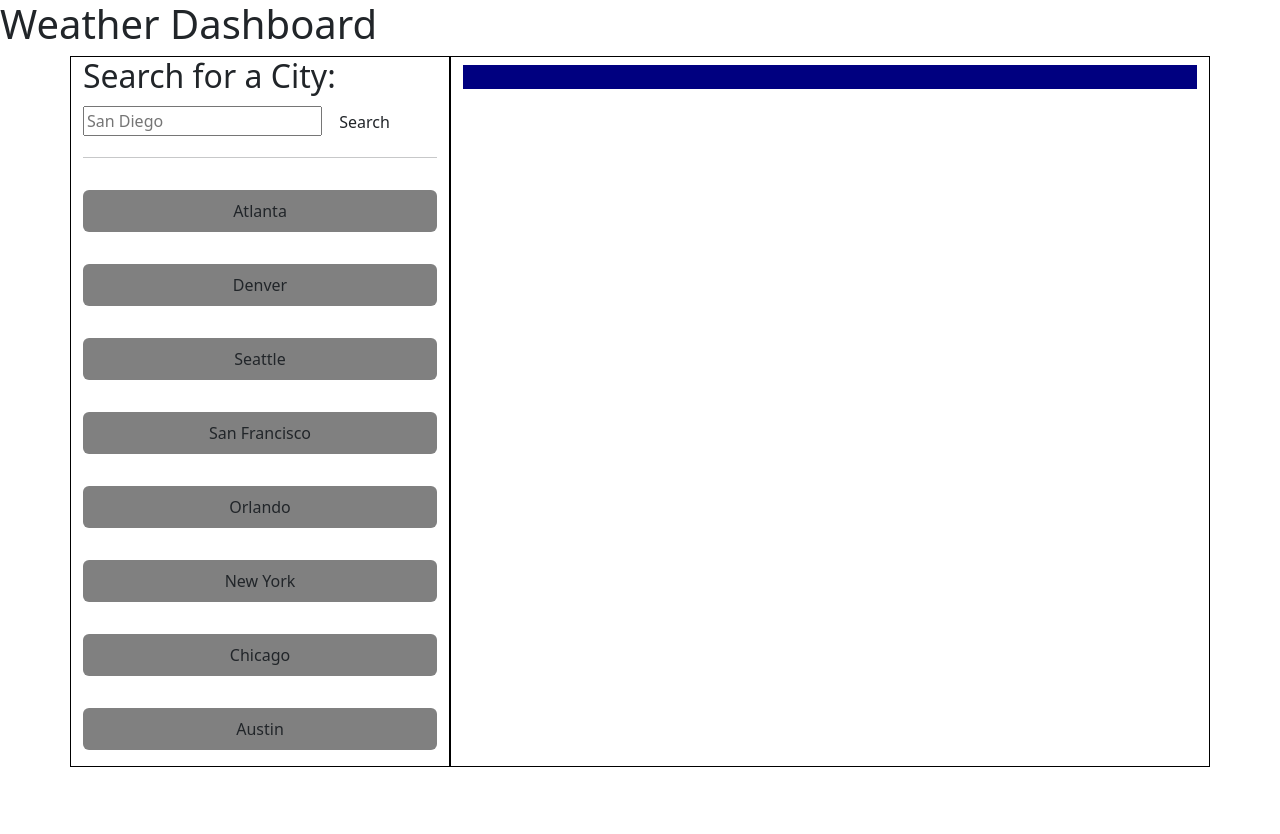
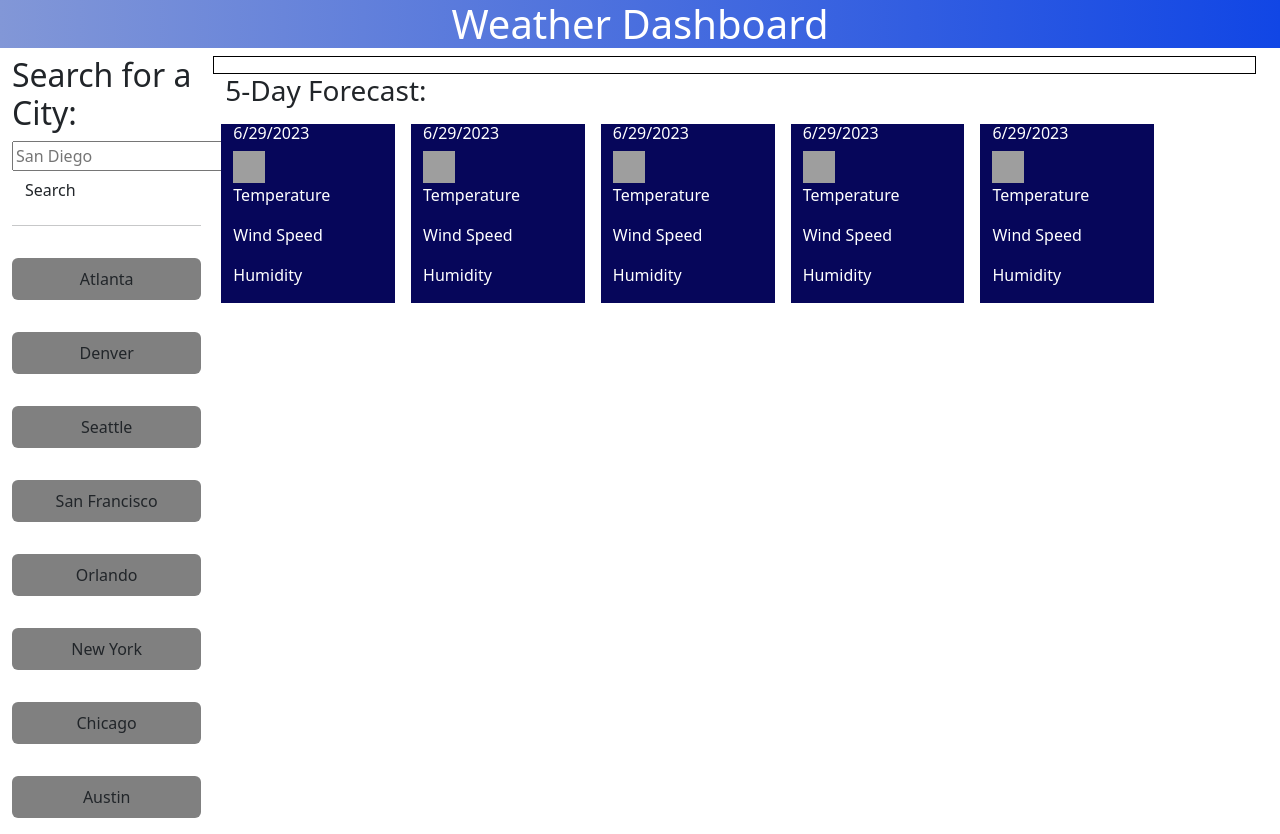
Before and after one commit to Z-Alfadl/Module-6-Challenge, a plain HTML site: page index.html in a window 1280 px wide. Before the commit the page ends 800 px from the top, so only its background shows below. Drawn offline with nearby package versions, Linux system fonts and the light colour scheme; no server answers; grey boxes are pictures that could not be loaded.

Commit message:
add submit function

```diff
--- a/Assets/script/script.js
+++ b/Assets/script/script.js
@@ -29,7 +29,7 @@ function getWeather(lat, lon) {
 
             //Populates main card with today's weather
             weatherToday(data)
-            weatherForecast(data)
+            // weatherForecast(data)
         })
 }
 //Takes the search input and uses it to make an API call and access city's latitude and longitude
@@ -55,8 +55,8 @@ function weatherToday(data) {
     var d = new Date(data.list[0].dt *1000)
     var todaysDate = d.toLocaleDateString();
 
-    weatherEl.src = `https://openweathermap.org/img/wn/${weatherIcon}@2x.png`
-    cityHeader.textContent = `${cityName} ${todaysDate}`
+    // weatherEl.src = `https://openweathermap.org/img/wn/${weatherIcon}@2x.png`
+    cityHeader.innerHTML = `${cityName} ${todaysDate} <img src="https://openweathermap.org/img/wn/${weatherIcon}@2x.png">`
     tempEl.textContent = `Temperature: ${temperature}F`
     windEl.textContent = `Wind Speed: ${windSpeed} MPH`
     humidityEl.textContent = `Humidity: ${humidity}%`
@@ -82,5 +82,18 @@ function weatherForecast(data) {
 
     }
 }
-getLocation('Washington DC')
+
+var cityForm = document.getElementById("city-form")
+var cityInput = document.getElementById("city-input")
+
+function formSubmit(e) {
+    e.preventDefault()
+    if (cityInput.value === "") {
+        alert("please enter a city name")
+    } else {
+        getLocation(cityInput.value)
+    }
+}
+cityForm.addEventListener('submit', formSubmit)
+// getLocation('Washington DC')
 // button.addEventListener("click", getLocation)
--- a/Assets/style/style.css
+++ b/Assets/style/style.css
@@ -1,21 +1,31 @@
 .left {
-    border: 1px solid black
+    /* border: 1px solid black */
 }
 
 .right {
-    border: 1px solid black;
+    /* border: 1px solid black; */
+}
+header {
+    background-image: linear-gradient(to right, rgb(130, 151, 215), rgb(17, 70, 229));
+    color: white;
+    text-align: center;
 }
 .egcity {
     width: 100%;
     background-color: grey;
 }
-#weather-display> div {
-    background-color: navy;
+#weather-display {
+    height: fit-content;
+}
+.forecast {
+    background-color: rgb(6, 6, 90);
     color: white;
 }
-#current-city {
+.current-city {
     width: 100%;
+    border: 1px solid black;
 }
-/* .current-city ~ div {
-    width: 20%;
-} */
+img {
+    width: 2rem;
+    height: 2rem;
+}
--- a/index.html
+++ b/index.html
@@ -11,15 +11,17 @@
 </head>
 
 <body>
-    <header>
+    <header class="">
         <h1>Weather Dashboard</h1>
     </header>
-    <div class="container">
+    <div class="container-fluid">
         <div class="row">
-            <div class="col-4 left">
+            <div class="col-2 left">
                 <h2>Search for a City:</h2>
-                <input type="text" placeholder="San Diego">
-                <button class="btn">Search</button>
+                <form id="city-form">
+                    <input id="city-input" type="text" placeholder="San Diego">
+                    <button id="city-submit" type="submit" class="btn">Search</button>
+                </form>
                 <hr>
                 <div>
                     <button class="btn egcity py-2 my-3">Atlanta</button>
@@ -33,13 +35,64 @@
 
                 </div>
             </div>
-            <div id="weather-display" class="col-8 right">
-                <div class="current-city">
+            <div id="weather-display" class="col-10 right row ">
+                <div class="current-city col-12">
                     <h2 id="cityDisplay"></h2>
-                    <img id="weather-icon" src="" alt="">
+                    <!-- <img id="weather-icon" src="" alt=""> -->
                     <p id="temperature"></p>
                     <p id="wind"></p>
                     <p id="humidity"></p>
+                </div>
+                <div class="">
+                    <h3>5-Day Forecast:</h3>
+                    <div class="row">
+                        <div class="col-2 m-2 forecast">
+                            <div>
+                                <h6>6/29/2023</h6>
+                                <img src="https://openweathermap.org/img/wn/04d@2x.png" alt="">
+                                <p>Temperature</p>
+                                <p>Wind Speed</p>
+                                <p>Humidity</p>
+                            </div>
+                        </div>
+                        <div class="col-2 m-2 forecast">
+                            <div>
+                                <h6>6/29/2023</h6>
+                                <img src="https://openweathermap.org/img/wn/04d@2x.png" alt="">
+                                <p>Temperature</p>
+                                <p>Wind Speed</p>
+                                <p>Humidity</p>
+                            </div>
+                        </div>
+                        <div class="col-2 m-2 forecast">
+                            <div>
+                                <h6>6/29/2023</h6>
+                                <img src="https://openweathermap.org/img/wn/04d@2x.png" alt="">
+                                <p>Temperature</p>
+                                <p>Wind Speed</p>
+                                <p>Humidity</p>
+                            </div>
+                        </div>
+                        <div class="col-2 m-2 forecast">
+                            <div>
+                                <h6>6/29/2023</h6>
+                                <img src="https://openweathermap.org/img/wn/04d@2x.png" alt="">
+                                <p>Temperature</p>
+                                <p>Wind Speed</p>
+                                <p>Humidity</p>
+                            </div>
+                        </div>
+                        <div class="col-2 m-2 forecast">
+                            <div>
+                                <h6>6/29/2023</h6>
+                                <img src="https://openweathermap.org/img/wn/04d@2x.png" alt="">
+                                <p>Temperature</p>
+                                <p>Wind Speed</p>
+                                <p>Humidity</p>
+                            </div>
+                        </div>
+                    </div>
+
                 </div>
             </div>
         </div>
```
